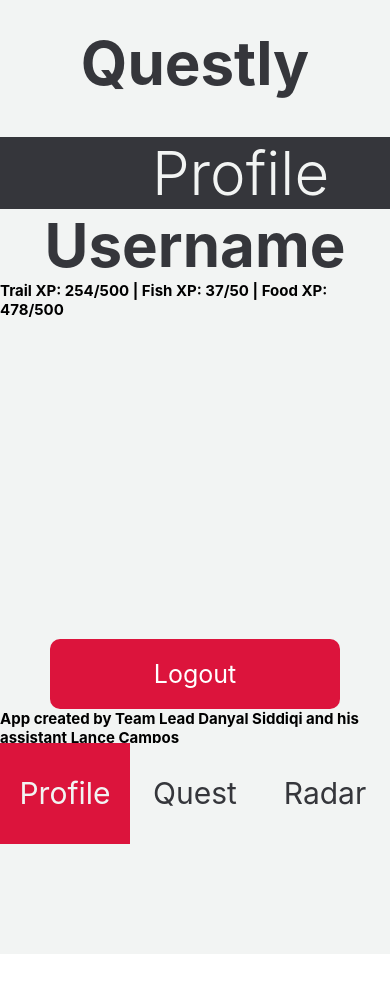
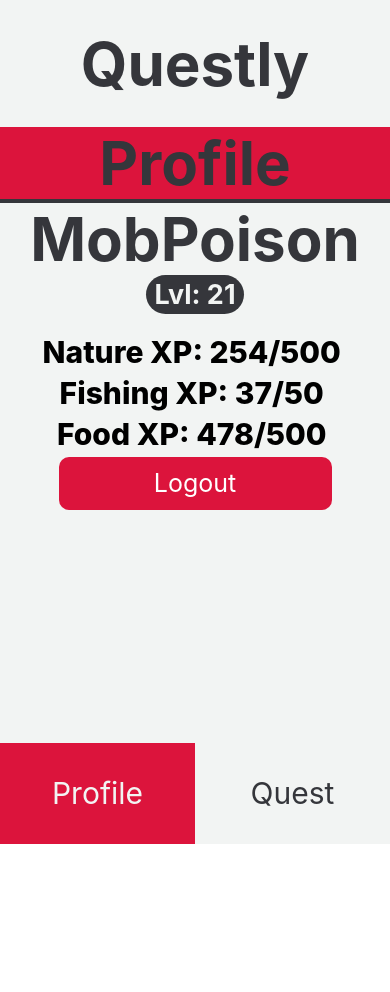
Before and after one commit to LanceCampos5302/Questly, a React Native app in the folder client/: screen /Profile in a window 390 px wide. Shown: the top 992 px of the page. After the commit the page ends 954 px from the top, so only its background shows below. Built offline with nearby package versions, Linux system fonts and the light colour scheme.

Commit message:
Profile Page

```diff
--- a/client/App.js
+++ b/client/App.js
@@ -13,7 +13,7 @@ const Stack = createStackNavigator();
 export default function App() {
   return (
     <NavigationContainer>
-      <Stack.Navigator initialRouteName="SignUp">
+      <Stack.Navigator initialRouteName="QuestPage">
         <Stack.Screen name="Login" component={LoginPage} options={{ headerShown: false }} />
         <Stack.Screen name="SignUp" component={SignUpPage} options={{ headerShown: false }} />
         <Stack.Screen name="Menu" component={MenuPage} options={{ headerShown: false }} />
--- a/client/components/MenuNav.js
+++ b/client/components/MenuNav.js
@@ -36,15 +36,6 @@ const MenuNav = () => {
           onPress={() => handleSectionClick('QuestPage')}
         >
           <Text style={[styles.text, isQuestPage && styles.centerText]}>Quest</Text>
-        </TouchableOpacity>
-        <TouchableOpacity
-          style={[
-            styles.navSection,
-            !isQuestPage && !isProfilePage && styles.navCenterSection,
-          ]}
-          onPress={() => handleSectionClick('Radar')}
-        >
-          <Text style={[styles.text, !isQuestPage && !isProfilePage && styles.centerText]}>Radar</Text>
         </TouchableOpacity>
       </View>
     </View>
--- a/client/components/ProfilePage.js
+++ b/client/components/ProfilePage.js
@@ -3,41 +3,45 @@ import React, { useState } from 'react';
 import { StyleSheet, Text, View, TouchableOpacity } from 'react-native';
 import { globalStyles, resetStyles } from '../AppStyles';
 import MenuNav from './MenuNav';
-
-const handleLogout = () => {
-  // Here you can call your API to logout
+import { useNavigation, useRoute } from '@react-navigation/native';
 
 
-}
+const ProfilePage = () => {
 
-const ProfilePage = () => {
+  const navigation = useNavigation();
+
+  const handleLogout = () => {
+    navigation.navigate('Login');
+  }
+
   return (
     <View style={[resetStyles.resetStyles, styles.background]}>
       {/* Top Section */}
-
       <View style={styles.top}>
         {/* Centered Container for Text */}
         <View style={styles.centeredTextContainer}>
-          <Text style={styles.logoText}>Questly</Text>
+          <Text style={styles.mainLogo}>Questly</Text>
         </View>
       </View>
 
       {/* Center Content */}
       <View style={styles.centeredTextContainer}>
-      <Text style={styles.ProfileText}>         Profile</Text>
-      <Text style={styles.logoText}>Username</Text>
-      <Text style={styles.stat_text}>Trail XP: 254/500 | Fish XP: 37/50 | Food XP: 478/500</Text>
+      <Text style={[styles.logoText, styles.profile]}>Profile</Text>
+      <Text style={styles.logoText}>MobPoison</Text>
+      <View style={styles.levelBox}>
+        <Text style={styles.levelText}>Lvl: 21</Text>
+      </View>
+
+      <Text style={styles.stat_text}>Nature XP: 254/500 </Text>
+      <Text style={styles.stat_text}>Fishing XP: 37/50 </Text>
+      <Text style={styles.stat_text}>Food XP: 478/500 </Text>
+
+      <TouchableOpacity style={styles.button} onPress={handleLogout}>
+        <Text style={styles.buttonText} onPress={() => Login()}>Logout</Text>
+      </TouchableOpacity>
 
 
-
-      <TouchableOpacity style={styles.button} onPress={handleLogout}>
-        <Text style={styles.buttonText}>Logout</Text>
-      </TouchableOpacity>
-      <Text style={styles.text}>App created by Team Lead Danyal Siddiqi and his assistant Lance Campos</Text>
-
-
-
-      {/**/}</View>
+      </View>
 
       {/* Bottom Block */}
       <View style={styles.bottomBlock}></View>
@@ -58,28 +62,86 @@ const styles = StyleSheet.create({
   },
   top: {
     width: '100%',
-    height: '13%',
-    backgroundColor: globalStyles.popColor,
+    height: '15%',
     justifyContent: 'center',
     alignItems: 'center',
   },
+  mainLogo: {
+    fontSize: 60,
+    fontWeight: 'bold',
+    paddingTop: 14,
+    color: globalStyles.secondaryColor,
+  },
   centeredTextContainer: {
+    backgroundColor: globalStyles.primaryColor,
     width: '100%',
-    height: '100%',
-    paddingTop: "7%",
-    alignItems: 'center', // Center horizontally
-    JustifyContent: 'center',
-
-    backgroundColor: globalStyles.primaryColor,
-  },
-  centerContent: {
-    width: '100%',
-    height: '72%',
-    backgroundColor: 'blue',
+    height: '78%',
     justifyContent: 'flex-start',
     alignItems: 'center',
+  },
+  logoText: {
+    fontSize: 60,
+    fontWeight: 'bold',
+    color: globalStyles.secondaryColor,
     justifyContent: 'center',
     alignItems: 'center',
+  },
+  profile: {
+    width: '100%',
+    borderBottomWidth: 4,
+    borderBottomColor: globalStyles.secondaryColor,
+    textAlign: 'center', // Center text horizontally
+    justifyContent: 'center', // Center text vertically
+    display: 'flex', // Enable flex layout
+    flexDirection: 'column', // Align text vertically within the container
+    backgroundColor: globalStyles.popColor,
+  },
+
+  ProfileText: {
+    fontSize: 60,
+    fontWeight: '300',
+    color: globalStyles.primaryColor,
+    width: '100%',
+    backgroundColor: globalStyles.secondaryColor,
+  },
+  levelBox: {
+    fontSize: 27,
+    fontWeight: 'bold',
+    textAlign: 'center',
+    justifyContent: 'center',
+    borderRadius: 20,
+    marginBottom: 20,
+    height: '6%',
+    width: '25%',
+    color: globalStyles.primaryColor,
+    backgroundColor: globalStyles.secondaryColor,
+  },
+  levelText: {
+    fontSize: 27,
+    fontWeight: 'bold',
+    textAlign: 'center',
+    justifyContent: 'center',
+    color: globalStyles.primaryColor,
+  },
+  stat_text: {
+    fontSize: 30,
+    fontWeight: '800',
+    justifyContent: 'center',
+    alignItems: 'center',
+    marginBottom: 5,
+  },
+  button: {
+    height: '8%', // Increase this value for taller button
+    width: '70%', // Increase this value for wider button
+    backgroundColor: globalStyles.popColor, // Set your desired color here
+    alignItems: 'center',
+    justifyContent: 'center',
+    borderRadius: 10,
+  },
+  buttonText: {
+    color: 'white',
+    fontSize: 'bold', // Corrected 'Bold' to 'bold'
+    fontSize: 25,
   },
   bottomBlock: {
     width: '100%',
@@ -91,73 +153,4 @@ const styles = StyleSheet.create({
     justifyContent: 'center',
     alignItems: 'center',
   },
-  text: {
-    fontSize: 15,
-    fontWeight:'bold',
-    justifyContent: 'center',
-    alignItems: 'center',
-
-
-
-  },
-  stat_text: {
-    fontSize: 15,
-    fontWeight:'bold',
-    justifyContent: 'center',
-    alignItems: 'center',
-    marginBottom: 320,
-  },
-
-
-  User_Text:{
-    fontSize: 40,
-    justifyContent: 'center',
-    alignItems: 'center',
-    fontWeight:'300',
-  },
-  logoText: {
-    fontSize: 60,
-
-    fontWeight: 'bold',
-    color: globalStyles.secondaryColor,
-    justifyContent: 'center',
-    alignItems: 'center',
-    //fontFamily:'serif',
-
-
-  },
-  User_Text: {
-    fontSize: 10,
-    fontWeight: 'bold',
-    color: globalStyles.secondaryColor,
-    justifyContent: 'center',
-    alignItems: 'center',
-
-  },
-  ProfileText: {
-    fontSize: 60,
-    fontWeight: '300',
-    color: globalStyles.primaryColor,
-    paddingBottom: "0%",
-    width:'100%',
-    //marginBottom: 300,//moves username and login button etc down
-    //justifyContent: 'center',
-    //alignItems: 'center', // Center horizontally
-    backgroundColor: globalStyles.secondaryColor,
-  },
-  button: {
-    height: 70, // Increase this value for taller button
-    width: 290, // Increase this value for wider button
-    backgroundColor: globalStyles.popColor, // Set your desired color here
-    alignItems: 'center',
-    justifyContent: 'center',
-    //marginTop: 300,
-    borderRadius: 10,
-  },
-
-  buttonText: {
-    color: 'white',
-    fontSize:'Bold',
-    fontSize: 25,
-  },
 });
--- a/client/components/QuestPage.js
+++ b/client/components/QuestPage.js
@@ -40,15 +40,7 @@ const QuestPage = () => {
           >
             <Text style={[styles.text]}>New</Text>
           </TouchableOpacity>
-          <TouchableOpacity
-            style={[
-              styles.navItem,
-              selectedNavItem === 'Past' && styles.navItemSelected,
-            ]}
-            onPress={() => handleNavItemPress('Past')}
-          >
-            <Text style={[styles.text]}>Past</Text>
-          </TouchableOpacity>
+
         </View>
       </View>
 
@@ -70,8 +62,7 @@ const QuestPage = () => {
   </ScrollView>
 </View>
 
-
-      <MenuNav />
+      <MenuNav/>
     </View>
   );
 };
@@ -82,12 +73,10 @@ const styles = StyleSheet.create({
   background: {
     width: '100%',
     height: '100%',
-    backgroundColor: globalStyles.secondaryColor,
   },
   top: {
     width: '100%',
     height: '25%',
-    backgroundColor: globalStyles.primaryColor,
     justifyContent: 'center',
     alignItems: 'center',
   },
@@ -96,12 +85,10 @@ const styles = StyleSheet.create({
     height: '100%',
     paddingTop: '12%',
     alignItems: 'center', // Center horizontally
-    backgroundColor: globalStyles.primaryColor,
   },
   centerContent: {
     width: '100%',
     height: '80%',
-    backgroundColor: 'blue',
     justifyContent: 'flex-start',
   },
   centerContentRow: {
```
